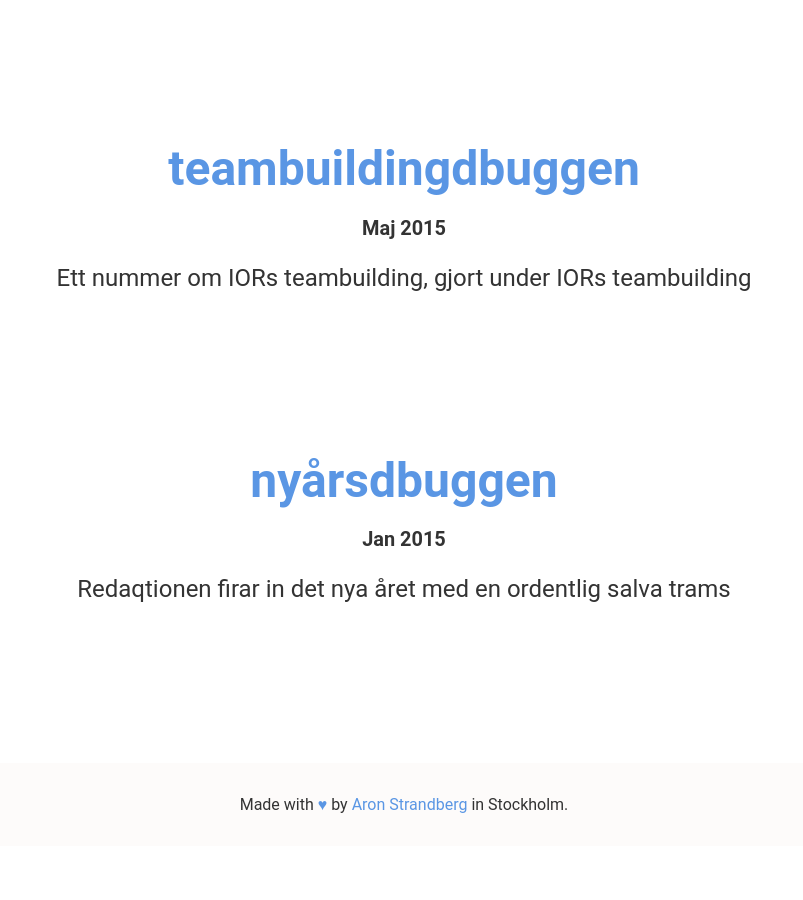
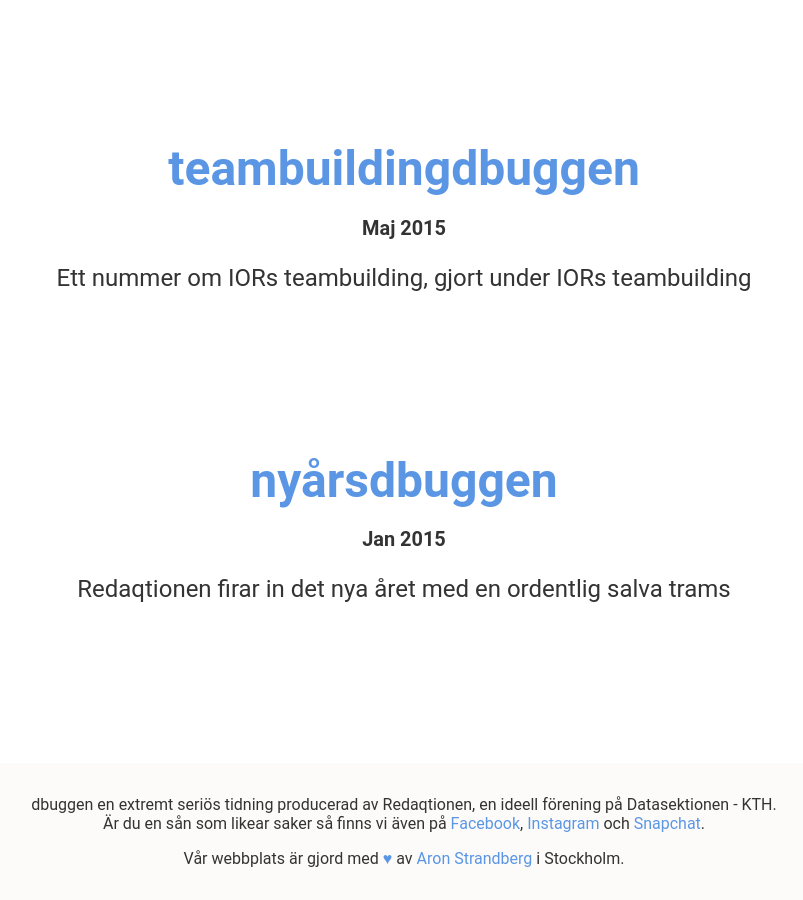
Before and after one commit to datasektionen/dbuggen, a Jekyll site: the page built from index.html, in a window 1280 px wide and 900 px high, scrolled down 1905 px. Shown: the whole window, without its empty margins (236-1039 px from the left). Built offline with Jekyll 4.4.1, drawn with Linux system fonts in a browser that asks for light colours; before the commit the page ends 2751 px from its top, so only the background shows below that.

Commit message:
added more info to the footer

```diff
--- a/_includes/footer.html
+++ b/_includes/footer.html
@@ -1,5 +1,8 @@
 <footer class="colophon issue-{{ page.category }}">
+<p>
+    dbuggen en extremt seriös tidning producerad av Redaqtionen, en ideell förening på Datasektionen - KTH.<br>Är du en sån som likear saker så finns vi även på <a href="https://www.facebook.com/dbuggen/">Facebook</a>, <a href="https://www.instagram.com/dbuggen/">Instagram</a> och <a href="https://www.snapchat.com/add/dbuggen">Snapchat</a>.
+</p>
   <p>
-    Made with <span class="theme issue-{{ page.category }}">&hearts;</span> by <a href="http://aronstrandberg.com">Aron Strandberg</a> in Stockholm.
+    Vår webbplats är gjord med <span class="theme issue-{{ page.category }}">&hearts;</span> av <a href="http://aronstrandberg.com">Aron Strandberg</a> i Stockholm.
   </p>
 </footer>
```
